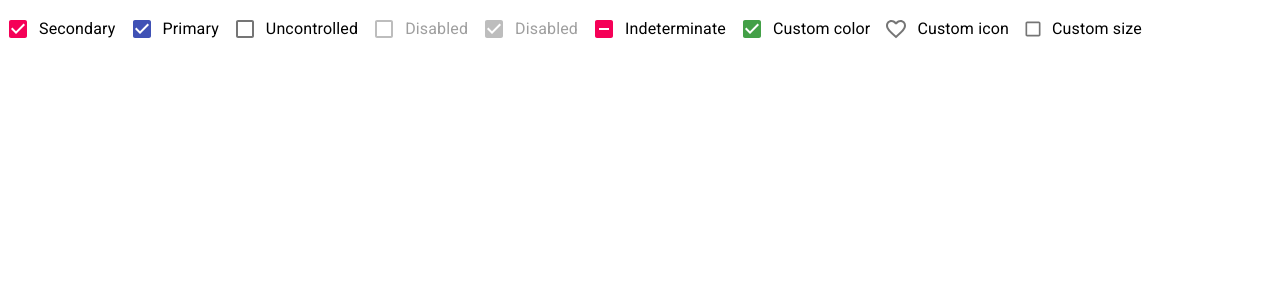
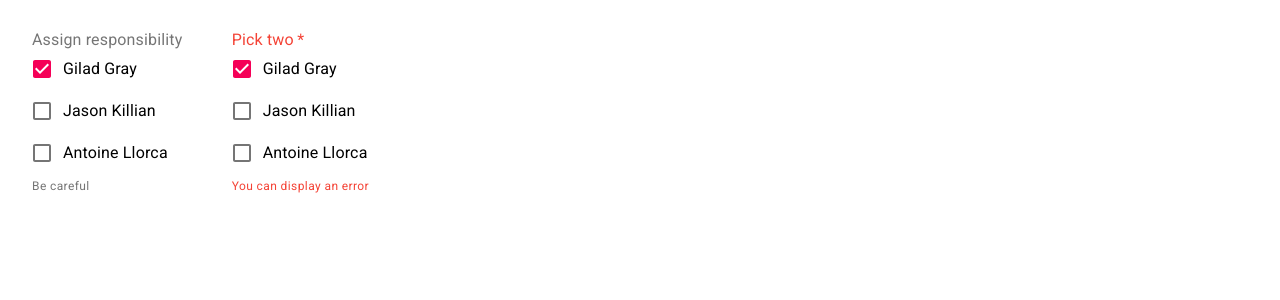
Before and after one commit to shubhamhirap/ui-lib-ex, a React (Create React App) app: page / in a window 1280 px wide. Shown: the top 300 px of the page. Built offline with nearby package versions, Linux system fonts and the light colour scheme.

Commit message:
checkboxes group component added

```diff
--- a/src/App.js
+++ b/src/App.js
@@ -1,4 +1,5 @@
 import { createMuiTheme } from "@material-ui/core";
+import CheckboxesGroup from "./components/InputComp/CheckBox/CheckboxesGroup";
 import CheckboxLabel from "./components/InputComp/CheckBox/CheckBoxLabel";
 
 const theme = createMuiTheme({
@@ -21,7 +22,7 @@ const theme = createMuiTheme({
 const App = () => {
   return (
     <>
-      <CheckboxLabel />
+      <CheckboxesGroup />
     </>
   );
 };
--- /dev/null
+++ b/src/components/InputComp/CheckBox/CheckboxesGroup.js
@@ -0,0 +1,99 @@
+import React from "react";
+import { makeStyles } from "@material-ui/core/styles";
+import FormLabel from "@material-ui/core/FormLabel";
+import FormControl from "@material-ui/core/FormControl";
+import FormGroup from "@material-ui/core/FormGroup";
+import FormControlLabel from "@material-ui/core/FormControlLabel";
+import FormHelperText from "@material-ui/core/FormHelperText";
+import Checkbox from "@material-ui/core/Checkbox";
+
+const useStyles = makeStyles((theme) => ({
+  root: {
+    display: "flex",
+  },
+  formControl: {
+    margin: theme.spacing(3),
+  },
+}));
+
+export default function CheckboxesGroup() {
+  const classes = useStyles();
+  const [state, setState] = React.useState({
+    gilad: true,
+    jason: false,
+    antoine: false,
+  });
+
+  const handleChange = (event) => {
+    setState({ ...state, [event.target.name]: event.target.checked });
+  };
+
+  const { gilad, jason, antoine } = state;
+  const error = [gilad, jason, antoine].filter((v) => v).length !== 2;
+
+  return (
+    <div className={classes.root}>
+      <FormControl component="fieldset" className={classes.formControl}>
+        <FormLabel component="legend">Assign responsibility</FormLabel>
+        <FormGroup>
+          <FormControlLabel
+            control={
+              <Checkbox checked={gilad} onChange={handleChange} name="gilad" />
+            }
+            label="Gilad Gray"
+          />
+          <FormControlLabel
+            control={
+              <Checkbox checked={jason} onChange={handleChange} name="jason" />
+            }
+            label="Jason Killian"
+          />
+          <FormControlLabel
+            control={
+              <Checkbox
+                checked={antoine}
+                onChange={handleChange}
+                name="antoine"
+              />
+            }
+            label="Antoine Llorca"
+          />
+        </FormGroup>
+        <FormHelperText>Be careful</FormHelperText>
+      </FormControl>
+      <FormControl
+        required
+        error={error}
+        component="fieldset"
+        className={classes.formControl}
+      >
+        <FormLabel component="legend">Pick two</FormLabel>
+        <FormGroup>
+          <FormControlLabel
+            control={
+              <Checkbox checked={gilad} onChange={handleChange} name="gilad" />
+            }
+            label="Gilad Gray"
+          />
+          <FormControlLabel
+            control={
+              <Checkbox checked={jason} onChange={handleChange} name="jason" />
+            }
+            label="Jason Killian"
+          />
+          <FormControlLabel
+            control={
+              <Checkbox
+                checked={antoine}
+                onChange={handleChange}
+                name="antoine"
+              />
+            }
+            label="Antoine Llorca"
+          />
+        </FormGroup>
+        <FormHelperText>You can display an error</FormHelperText>
+      </FormControl>
+    </div>
+  );
+}
```
Also changed, not shown: 1 other file (tests, documents, lock files or other folders).
